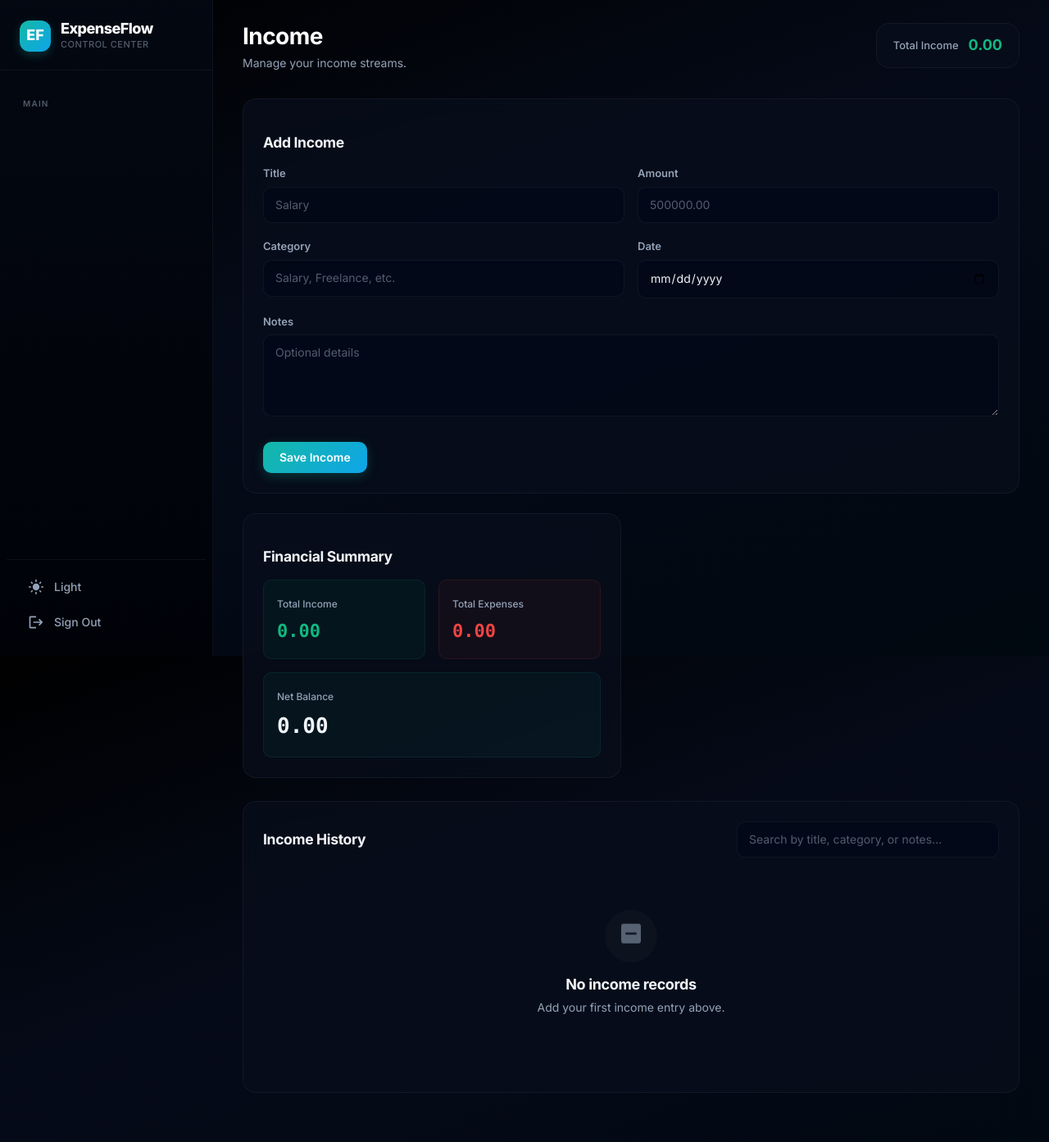
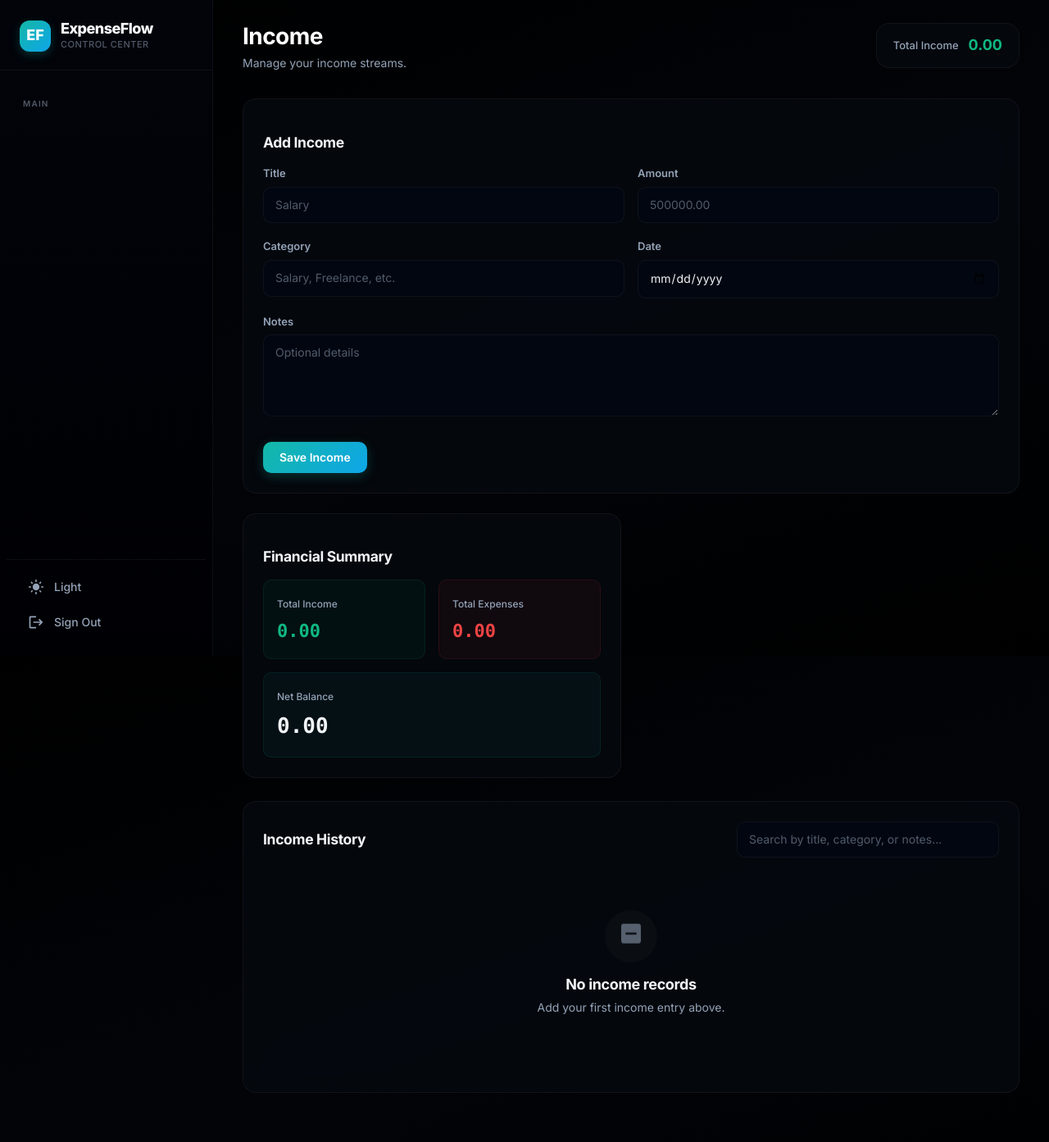
Before and after one commit to DeveloperGru141/expense_tracker, a Python web app: template frontend-backup/templates/income.html in a window 1280 px wide. Shown: the whole page at 82% size. Run offline with Jinja, Linux system fonts and the light colour scheme; the template is opened without the code that fills it, so the values that code supplies are empty.

Commit message:
Deepen black background to pure black with minimal blue hint

```diff
--- a/static/css/base.css
+++ b/static/css/base.css
@@ -2,10 +2,10 @@
 
 :root {
     --bg: #000000;
-    --bg-gradient: linear-gradient(160deg, #000000 0%, #050a18 40%, #000810 100%);
-    --panel: rgba(8, 13, 26, 0.85);
-    --panel-solid: #080d1a;
-    --panel-strong: rgba(8, 13, 26, 0.95);
+    --bg-gradient: linear-gradient(160deg, #000000 0%, #020408 50%, #000000 100%);
+    --panel: rgba(5, 8, 14, 0.88);
+    --panel-solid: #05070c;
+    --panel-strong: rgba(5, 8, 14, 0.96);
     --text: #f1f5f9;
     --text-secondary: #94a3b8;
     --muted: rgba(148, 163, 184, 0.55);
--- a/static/style.css
+++ b/static/style.css
@@ -13,7 +13,7 @@
     height: 100vh;
     display: flex;
     flex-direction: column;
-    background: linear-gradient(180deg, rgba(4, 8, 18, 0.97), rgba(0, 2, 8, 0.99));
+    background: linear-gradient(180deg, rgba(2, 4, 10, 0.98), rgba(0, 0, 4, 0.99));
     backdrop-filter: blur(20px);
     border-right: 1px solid var(--border);
     z-index: 100;
```
